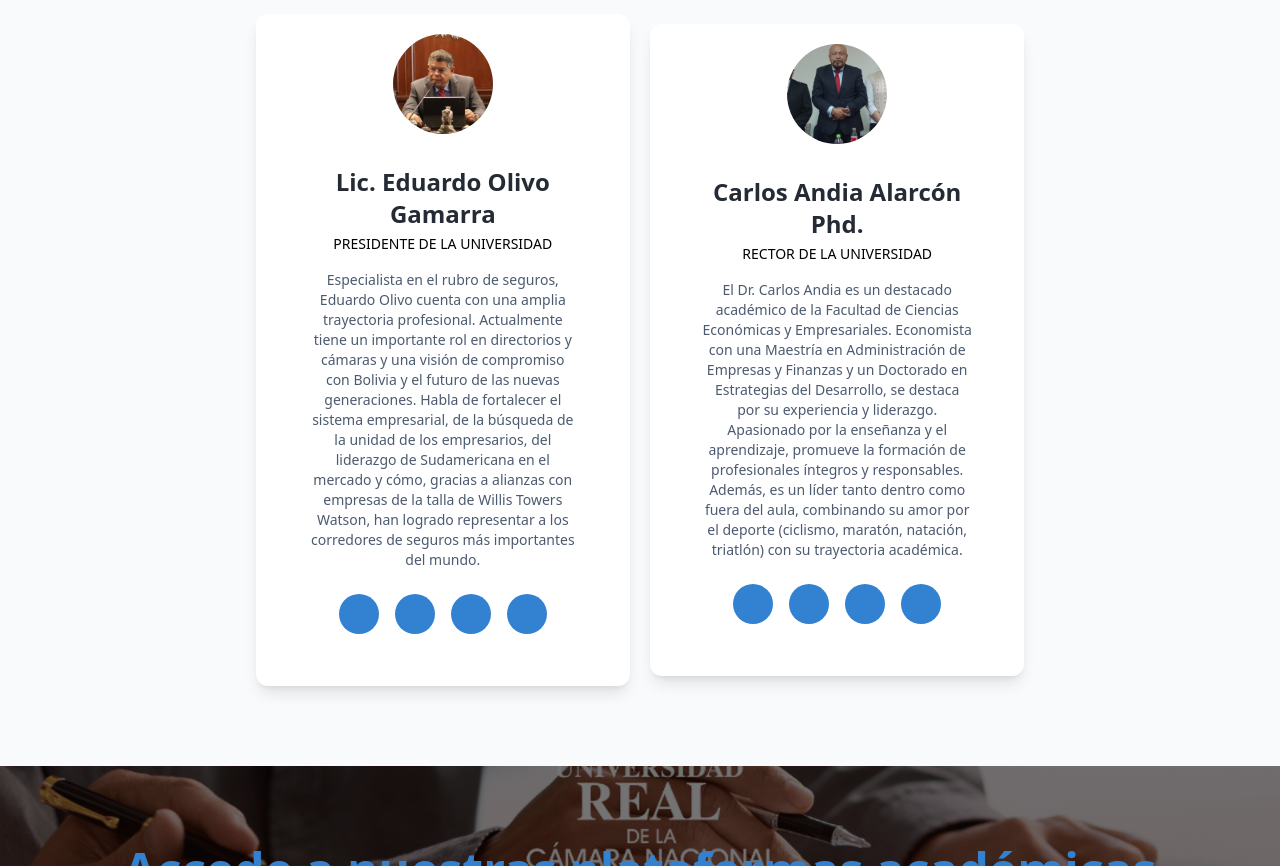
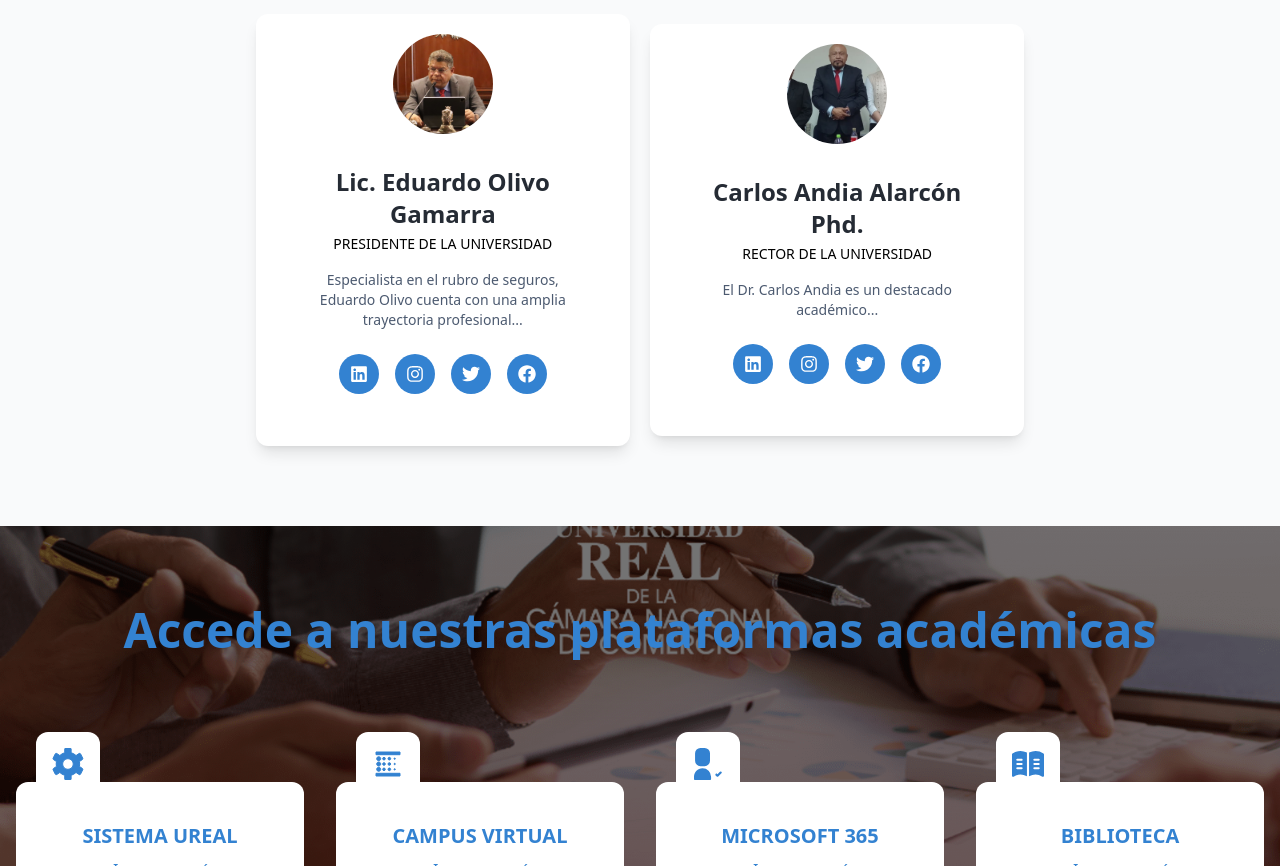
Before and after one commit to JRWebDesigner/ureal-redis, a Next.js app: page / in a window 1280 px wide. Shown: the part 2720-3586 px from the top of the page. Built offline with nearby package versions, Linux system fonts and the light colour scheme.

Commit message:
Update AuthoritiesSection.tsx

```diff
--- a/src/components/AuthoritiesSection.tsx
+++ b/src/components/AuthoritiesSection.tsx
@@ -1,12 +1,13 @@
 'use client'
-import { FaLinkedin, FaTwitter, FaEnvelope } from 'react-icons/fa';
+
+import { FaLinkedin, FaTwitter, FaInstagram, FaFacebook } from 'react-icons/fa';
 import { motion } from 'framer-motion'
 
 const authorities = [
   {
     name: "Lic. Eduardo Olivo Gamarra",
     position: "PRESIDENTE DE LA UNIVERSIDAD",
-    description: "Especialista en el rubro de seguros, Eduardo Olivo cuenta con una amplia trayectoria profesional. Actualmente tiene un importante rol en directorios y cámaras y una visión de compromiso con Bolivia y el futuro de las nuevas generaciones. Habla de fortalecer el sistema empresarial, de la búsqueda de la unidad de los empresarios, del liderazgo de Sudamericana en el mercado y cómo, gracias a alianzas con empresas de la talla de Willis Towers Watson, han logrado representar a los corredores de seguros más importantes del mundo.",
+    description: "Especialista en el rubro de seguros, Eduardo Olivo cuenta con una amplia trayectoria profesional...",
     image: "/Images/presidente.jpg",
     socialLinks: [
       { name: "LinkedIn", url: "#" },
@@ -18,7 +19,7 @@ const authorities = [
   {
     name: "Carlos Andia Alarcón Phd.",
     position: "RECTOR DE LA UNIVERSIDAD",
-    description: "El Dr. Carlos Andia es un destacado académico de la Facultad de Ciencias Económicas y Empresariales.  Economista con una Maestría en Administración de Empresas y Finanzas y un Doctorado en Estrategias del Desarrollo, se destaca por su experiencia y liderazgo. Apasionado por la enseñanza y el aprendizaje, promueve la formación de profesionales íntegros y responsables. Además, es un líder tanto dentro como fuera del aula, combinando su amor por el deporte (ciclismo, maratón, natación, triatlón) con su trayectoria académica. ",
+    description: "El Dr. Carlos Andia es un destacado académico...",
     image: "/Images/rector.jpg",
     socialLinks: [
       { name: "LinkedIn", url: "#" },
@@ -27,7 +28,22 @@ const authorities = [
       { name: "Facebook", url: "#" }
     ]
   }
-]
+];
+
+const getIcon = (name: string) => {
+  switch (name) {
+    case "LinkedIn":
+      return <FaLinkedin size={18} />;
+    case "Twitter":
+      return <FaTwitter size={18} />;
+    case "Instagram":
+      return <FaInstagram size={18} />;
+    case "Facebook":
+      return <FaFacebook size={18} />;
+    default:
+      return null;
+  }
+};
 
 export default function AuthoritiesSection() {
   return (
@@ -43,7 +59,7 @@ export default function AuthoritiesSection() {
           <h2 className="text-4xl font-bold text-dark mb-4">Nuestras Autoridades</h2>
         </motion.div>
 
-        <div className="flex flex-col flex-row justify-center items-center gap-5">
+        <div className="flex flex-col md:flex-row justify-center items-center gap-5">
           {authorities.map((authority, index) => (
             <motion.div
               key={index}
@@ -53,28 +69,25 @@ export default function AuthoritiesSection() {
               transition={{ duration: 0.5, delay: index * 0.2 }}
               className="flex flex-col justify-center items-center bg-white rounded-xl shadow-lg overflow-hidden w-[80%] md:w-[30%] p-5"
             >
-              <div className="relative">
-                <img
-                  src={authority.image}
-                  alt={authority.name}
-                  className="w-[100px] rounded-full h-[100px] object-cover"
-                />
-              </div>
-              <div className="p-8 flex text-center justify-center items-center flex-col">
+              <img
+                src={authority.image}
+                alt={authority.name}
+                className="w-[100px] h-[100px] rounded-full object-cover"
+              />
+              <div className="p-8 text-center">
                 <h3 className="text-lg md:text-2xl font-bold text-dark mb-1">{authority.name}</h3>
                 <p className="text-sm font-medium mb-4">{authority.position}</p>
                 <p className="text-sm text-gray mb-6">{authority.description}</p>
-
-                <div className="flex space-x-4">
+                <div className="flex justify-center space-x-4">
                   {authority.socialLinks.map((social, i) => (
                     <a
                       key={i}
                       href={social.url}
                       target="_blank"
                       rel="noopener noreferrer"
-                      className="w-10 h-10 flex items-center justify-center bg-primary rounded-full hover:bg-primary/50 transition-all"
+                      className="w-10 h-10 flex items-center justify-center bg-primary text-white rounded-full hover:bg-primary/50 transition-all"
                     >
-                      {/* Icono de red social */}
+                      {getIcon(social.name)}
                     </a>
                   ))}
                 </div>
@@ -84,5 +97,5 @@ export default function AuthoritiesSection() {
         </div>
       </div>
     </section>
-  )
+  );
 }
```
